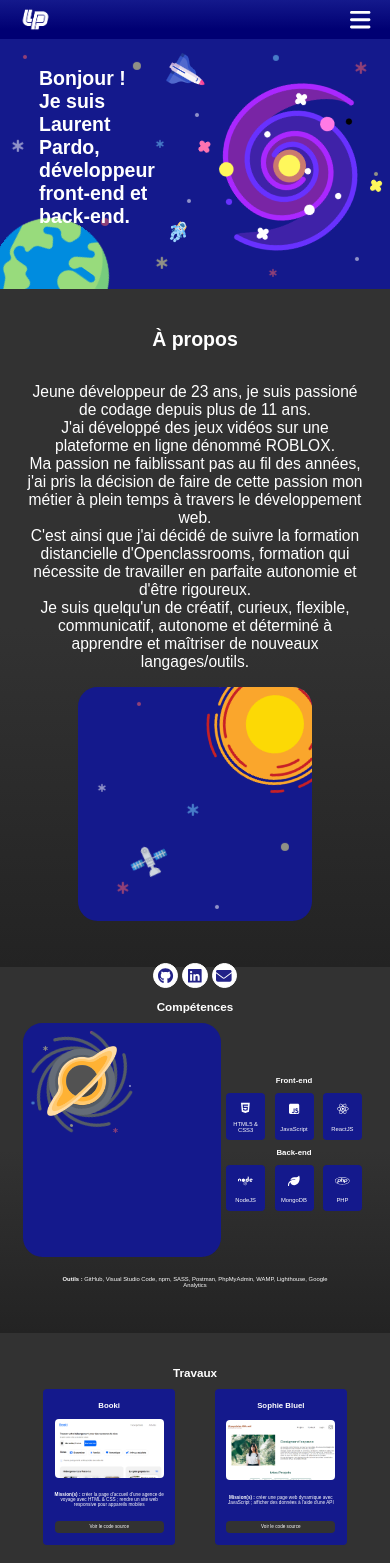
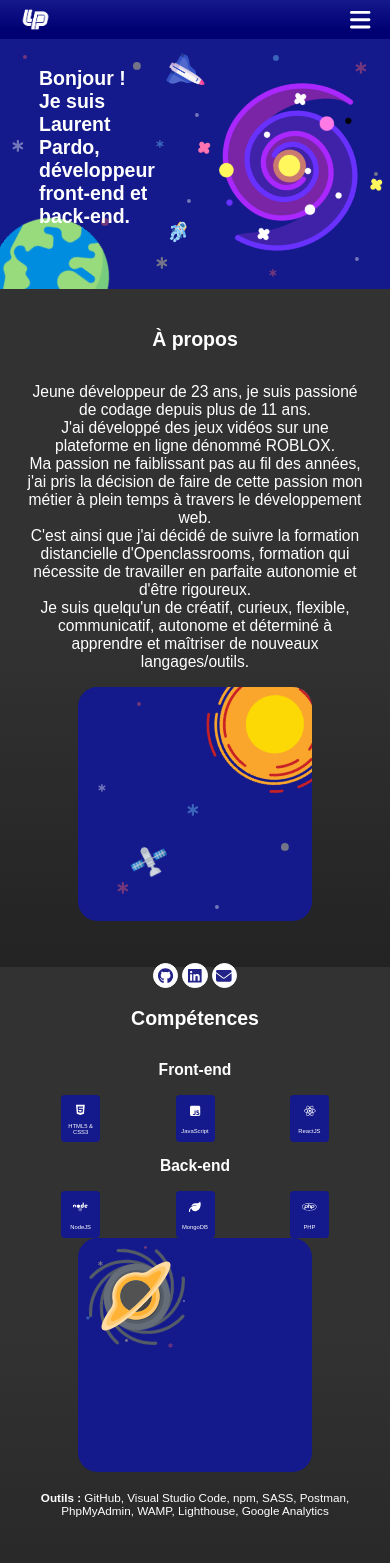
Before and after one commit to AeRyZe/dev_portfolio, a React (Create React App) app: page / in a window 390 px wide. Shown: the top 1563 px of the page. Built offline with nearby package versions, Linux system fonts and the light colour scheme; a web font is replaced by a local one.

Commit message:
feat(skills): responsive

```diff
--- a/src/components/skills/skills.css
+++ b/src/components/skills/skills.css
@@ -42,3 +42,30 @@
     text-align: center;
     margin-top: 5vw;
 }
+
+@media screen and (max-width: 993px) {
+    #skills-container {
+        height: 172vw;
+    }
+
+    #skills-title {
+        font-size: 5vw;
+    }
+
+    #skills-content {
+        flex-direction: column-reverse;
+    }
+
+    #skills-content h3 {
+        font-size: 4vw;
+    }
+
+    #skills-cards-container {
+        width: 100%;
+    }
+
+    #skills-tools {
+        width: 90%;
+        font-size: 3vw;
+    }
+}
```
